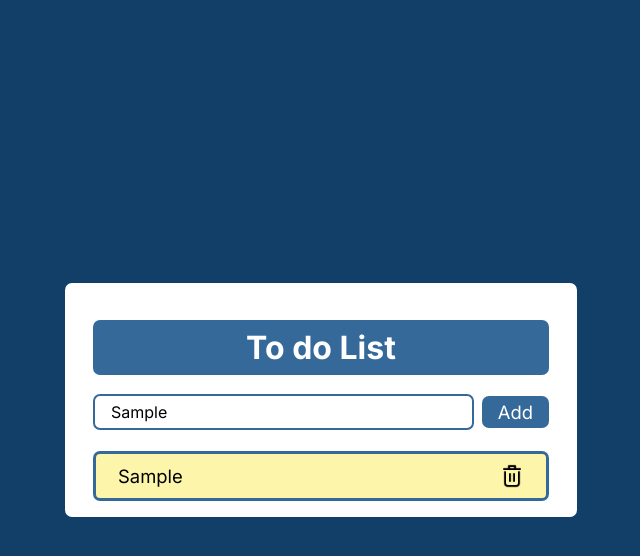
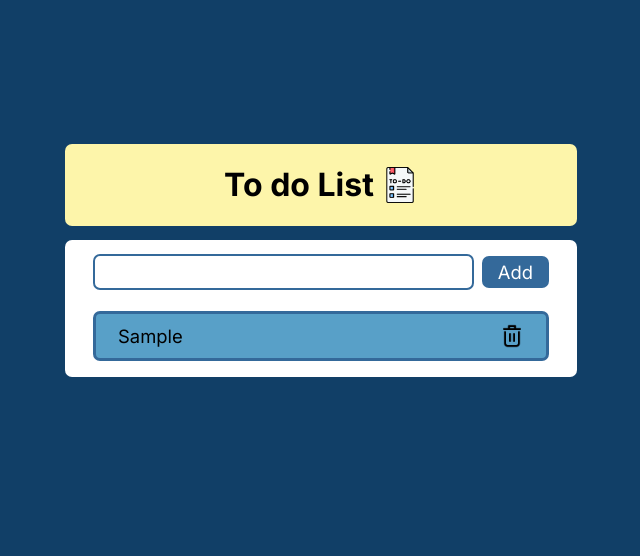
Before and after one commit to gerChinnawat/to-do-list, a plain HTML site: page index.html in a window 1280 px wide. Both pictures are taken after typing "Sample" into the empty fields and a click on the button "Add". Shown: the whole page, without its empty margins (319-959 px from the left). Drawn offline with Linux system fonts and the light colour scheme.

Commit message:
fix overflow

```diff
--- a/index.css
+++ b/index.css
@@ -11,7 +11,23 @@ body {
     display: flex;
     align-items: center;
     justify-content: center;
+    flex-direction: column;
     height: 100svh;
+    position: relative;
+}
+
+header {
+    background-color: #FDF5AA;
+    width: 40%;
+    display: flex;
+    align-items: center;
+    justify-content: center;
+    border-radius: 7px;
+    font-size: 1rem;
+    margin-bottom: 10px;
+    gap: 0.5rem;
+    position: absolute;
+    top: 9rem;
 }
 
 main {
@@ -23,15 +39,10 @@ main {
     flex-direction: column;
     padding: 1rem;
     border-radius: 7px;
-}
-
-main > h1 {
-    background-color: #34699A;
-    width: 95%;
-    text-align: center;
-    padding: 0.5rem;
-    border-radius: 7px;
-    color: white;
+    overflow: auto;
+    position: absolute;
+    position: absolute;
+    top: 15rem;
 }
 
 main > article {
@@ -51,6 +62,7 @@ article > input {
     border-radius: 7px;
     border-style: solid;
     border-color: #34699A #34699A;
+    font-size: 1.15rem;
 }
 
 article > button {
@@ -58,7 +70,7 @@ article > button {
     font-size: 1.15rem;
     background-color: #34699A;
     color: white;
-    border: none;
+    border-style: none;
     border-radius: 7px;
     height: 100%;
 }
@@ -67,17 +79,13 @@ article > button:hover {
     background-color: #113F67;
 }
 
-ul {
-    margin: 1rem;
-}
-
 .list {
     margin-top: 7px;
     padding: 22px;
     border-style: solid;
     border-color: #34699A #34699A;
     border-radius: 7px;
-    background-color: #FDF5AA;
+    background-color: #58A0C8;
     display: flex;
     justify-content: space-between;
     font-size: 1.15rem;
@@ -85,6 +93,11 @@ ul {
 
 p.list {
     margin: 0;
+}
+
+.center {
+    display: flex;
+    align-items: center;
 }
 
 @media screen and (max-width: 756px) {
--- a/index.html
+++ b/index.html
@@ -6,8 +6,13 @@
         <link rel="stylesheet" href="index.css">
     </head>
     <body>
+        <header>
+            <h1>To do List</h1>
+            <span class="center">
+                <img src="assets/icon.png" alt="icon" width="36px">
+            </span>
+        </header>
         <main id="main_list">
-            <h1>To do List</h1>
             <article style="margin-bottom: 1rem;">
                 <input type="text" id="to_do" name="to_do">
                 <button onclick="addList()">Add</button>
--- a/index.js
+++ b/index.js
@@ -8,7 +8,7 @@ function removeList(event) {
 
 function addList() {
     let todoInput = document.getElementById("to_do");
-    if (todoInput.value === "") {
+    if (!todoInput.value) {
         alert("Value is empty");
         return
     };
@@ -18,7 +18,7 @@ function addList() {
 
     let img = document.createElement("img");
     img.src = "assets/delete-icon.png";
-    img.width = "24";
+    img.width = 24;
 
     let article = document.createElement("article");
     article.classList.add("list");
@@ -26,4 +26,5 @@ function addList() {
     article.addEventListener("click", removeList);
 
     main.appendChild(article);
+    todoInput.value = "";
 };
```
Also changed, not shown: assets/icon.png (added).
